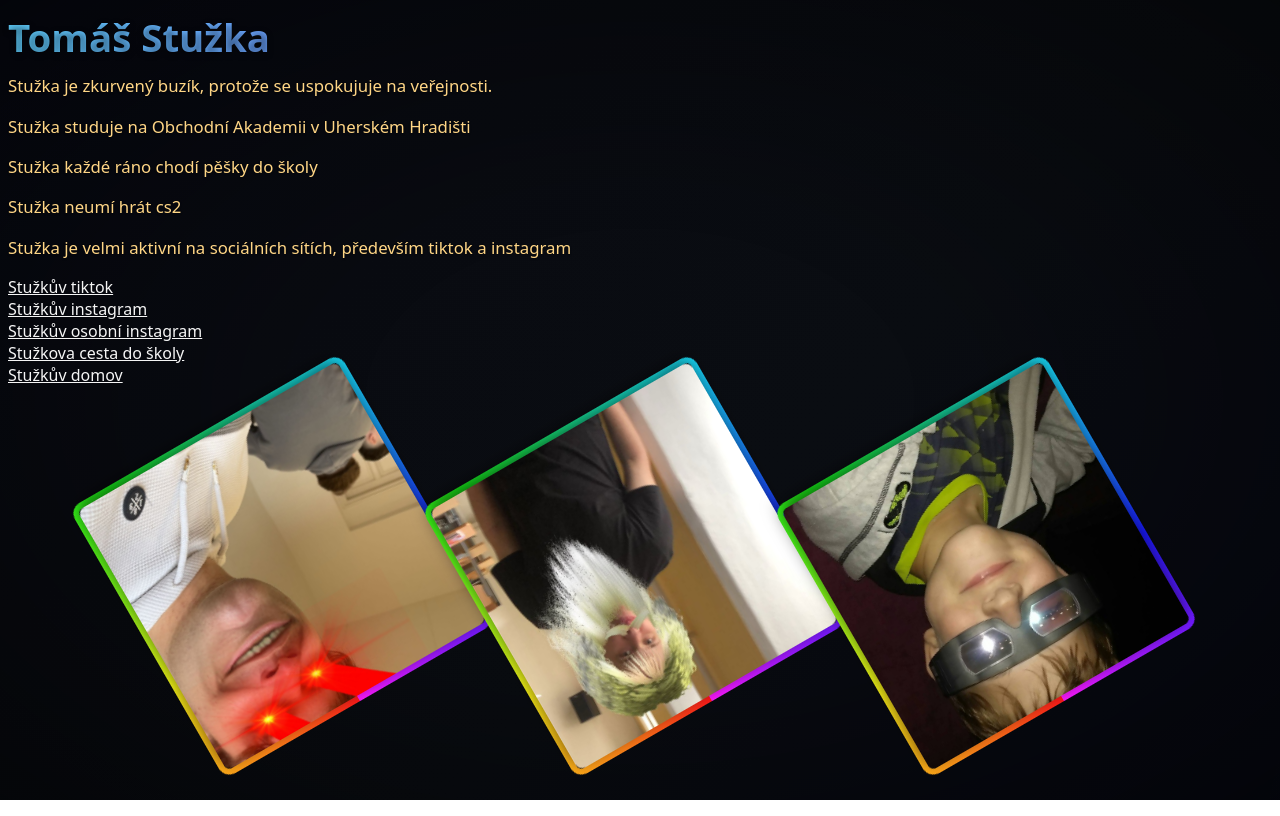
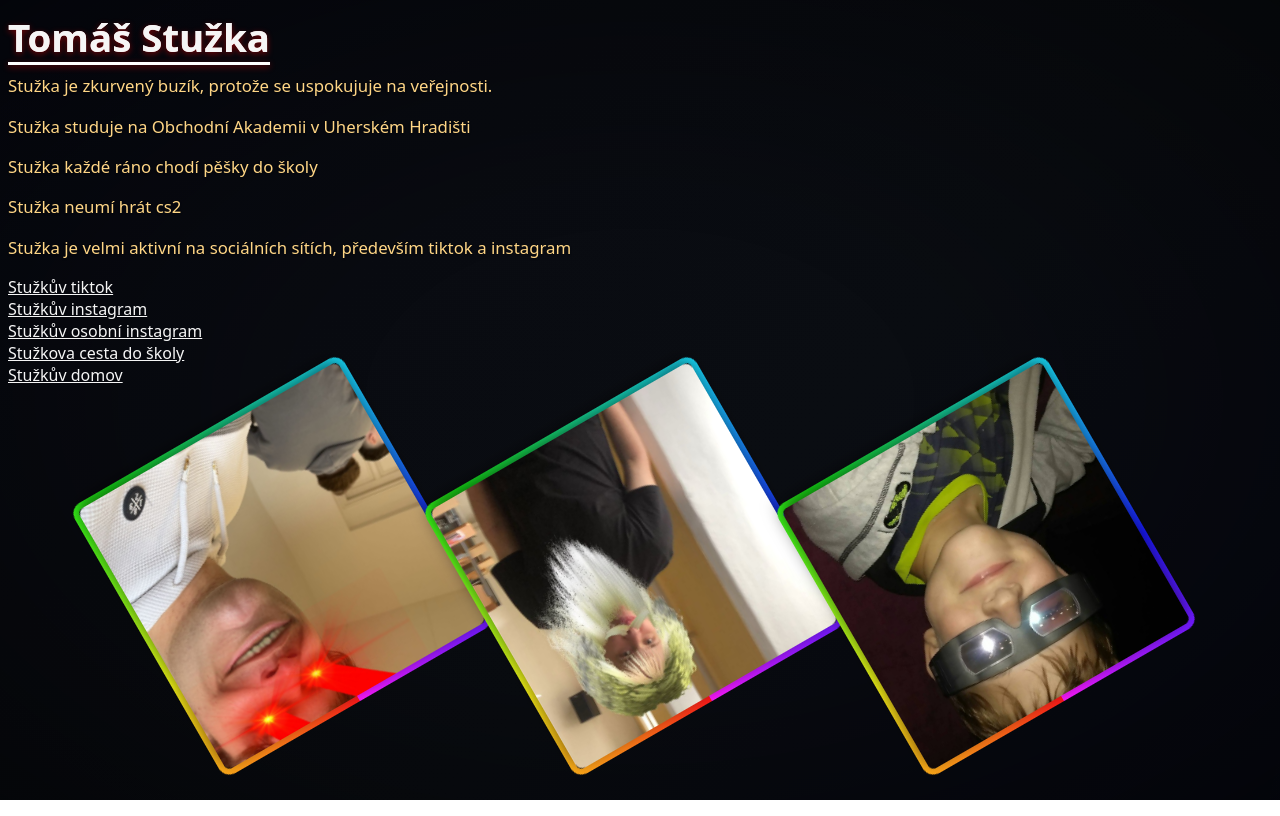
Before and after one commit to Petoznik/stuzkapage, a plain HTML site: page index.html in a window 1280 px wide. Drawn offline with Linux system fonts and the light colour scheme.

Commit message:
Update style.css

```diff
--- a/style.css
+++ b/style.css
@@ -4,11 +4,15 @@ h1{
     margin: 1rem 0;
     line-height: 1.1;
     /* gradient text for a striking different color while keeping contrast */
-    background: linear-gradient(90deg, #60d1ff 0%, #7b61ff 50%, #ff7ab6 100%);
+    background: linear-gradient(90deg, #ffffff 0%, #ffffff 50%, #ffffff 100%);
     -webkit-background-clip: text;
     background-clip: text;
     color: transparent;
-    text-shadow: 0 2px 6px rgba(0,0,0,0.45);
+    text-shadow: 0 2px 6px rgba(255, 0, 0, 0.45);
+    text-underline-offset: 10px; color: whitesmoke;
+    text-underline-position: below; text-decoration: underline  rgb(255, 255, 255);
+
+
 }
 /* full-page background: layered gradients with subtle motion */
 html, body {
```
